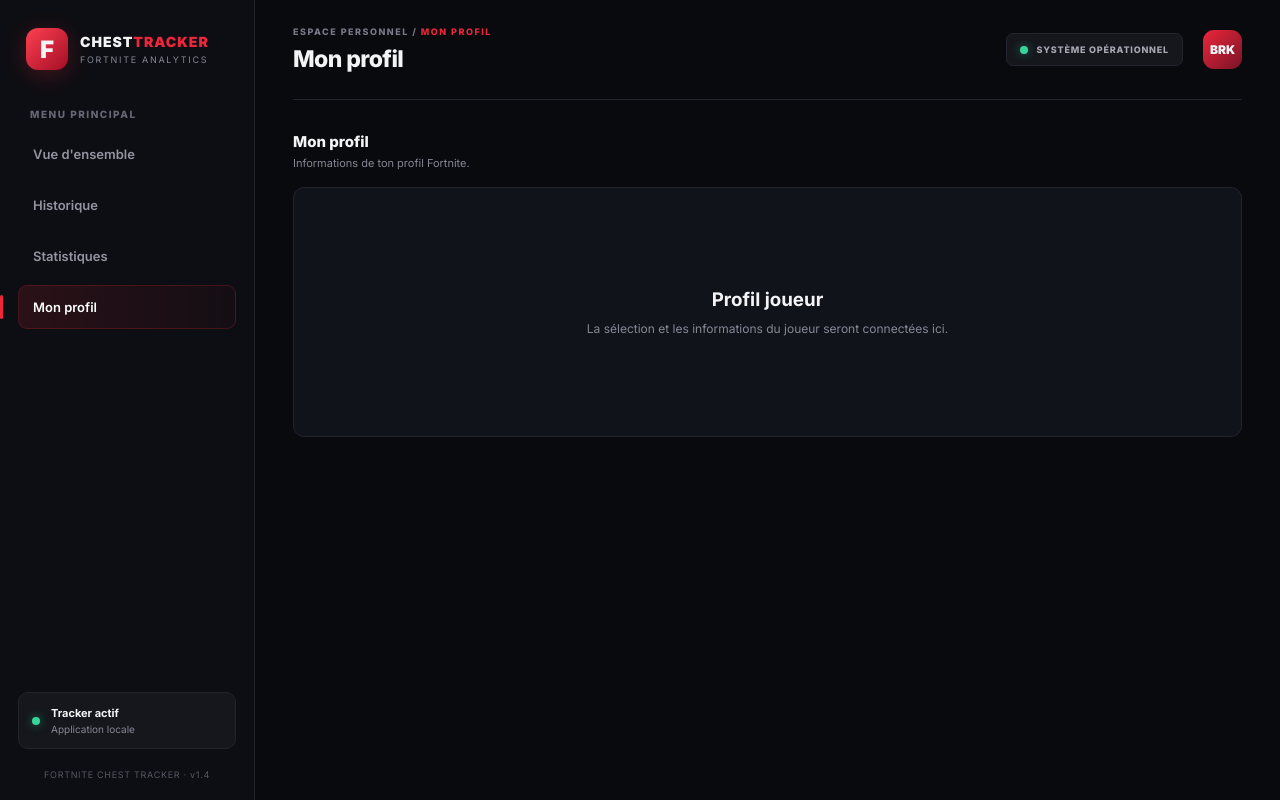
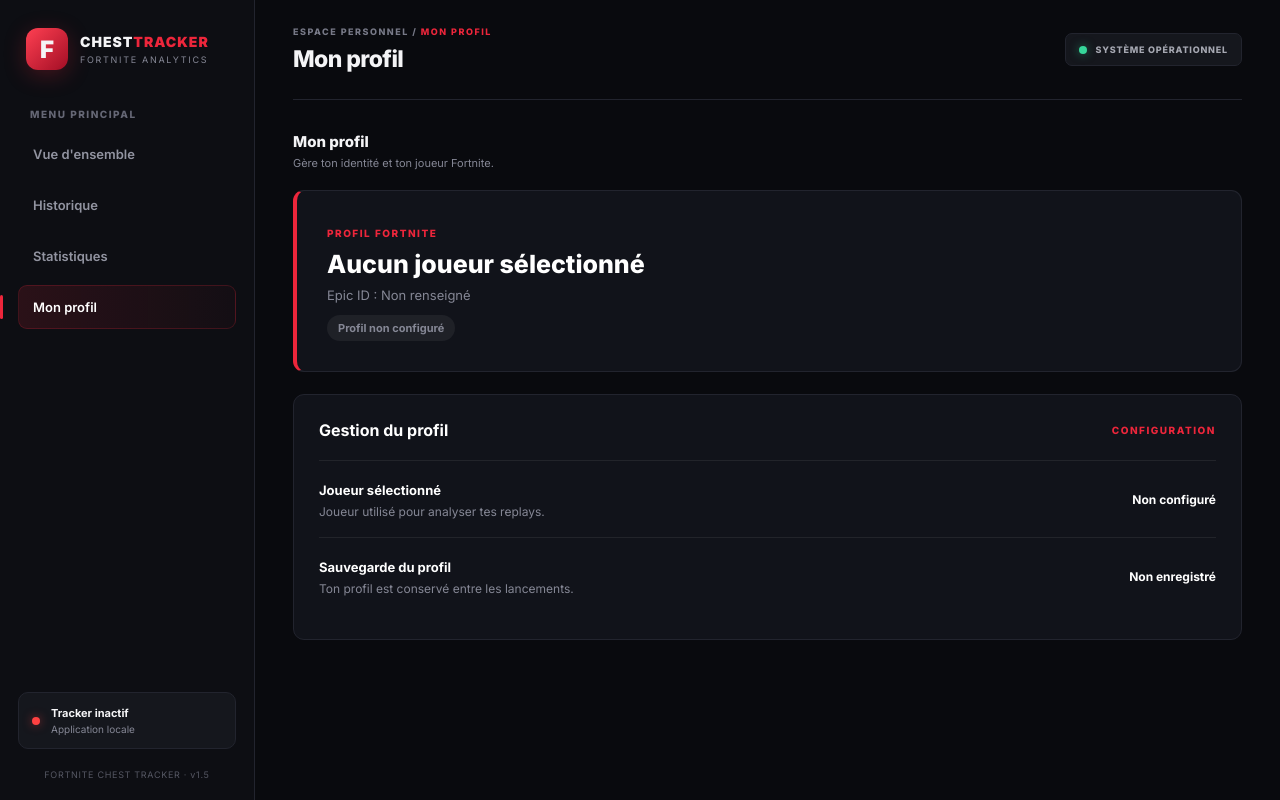
Before and after one commit to BRK609/Fortnite-Chest-Tracker, a plain HTML site: page app/Web/index.html in a window 1280 px wide. Both pictures are taken after a click on the button "Mon profil". Drawn offline with Linux system fonts and the light colour scheme.

Commit message:
Release v1.5 - Remove legacy WinForms UI

```diff
--- a/app/Web/app.js
+++ b/app/Web/app.js
@@ -45,6 +45,18 @@ navigationButtons.forEach(button => {
 // DONNÉES DE L'APPLICATION
 // =====================================================
 
+function updateSidebarTracker(running) {
+    const status = document.getElementById("sidebar-tracker-status");
+    const dot = document.querySelector(".status-dot");
+
+    if (status) {
+        status.textContent = running ? "Tracker actif" : "Tracker inactif";
+    }
+
+    if (dot) {
+        dot.classList.toggle("active", running);
+    }
+}
 
 function updateDashboard(data) {
     if (!data) return;
@@ -54,9 +66,28 @@ function updateDashboard(data) {
     setText("total", formatNumber(data.opened + data.destroyed));
     setText("games", formatNumber(data.games));
 
-    if (data.playerName) {
-        setText("player-name", data.playerName);
-    }
+    // Profil Fortnite
+    const username = data.playerName || "Aucun joueur sélectionné";
+    const epicId = data.epicId || "Epic ID indisponible";
+    const profileSaved = data.profileSaved === true;
+
+    setText("player-name", username);
+    setText("profile-username", username);
+    setText("profile-epic-id", "Epic ID : " + epicId);
+    setText(
+        "profile-current-player",
+        data.playerName && data.playerName !== "Aucun joueur sélectionné"
+            ? "Sélectionné"
+            : "Non configuré"
+    );
+    setText(
+        "profile-save-status",
+        profileSaved ? "Enregistré" : "Non enregistré"
+    );
+    setText(
+        "profile-status",
+        profileSaved ? "Profil configuré" : "Profil non configuré"
+    );
 
     if (data.watcherRunning !== undefined) {
         setText(
@@ -65,6 +96,7 @@ function updateDashboard(data) {
         );
 
         updateWatcherButton(data.watcherRunning);
+        updateSidebarTracker(data.watcherRunning);
     }
 
     renderRecentActivity(data.recentActivity || []);
@@ -112,7 +144,9 @@ function renderRecentActivity(activities) {
         date.className = "activity-date";
 
         const parsedDate = new Date(
-            (activity.date || "").replace(" ", "T")
+            (activity.date || "").endsWith("Z")
+                ? activity.date
+                : (activity.date || "").replace(" ", "T") + "Z"
         );
 
         date.textContent = Number.isNaN(parsedDate.getTime())
@@ -219,6 +253,7 @@ if (window.chrome?.webview) {
 
         if (message.type === "watcherState") {
             updateWatcherButton(message.running);
+            updateSidebarTracker(message.running);
 
             setText(
                 "tracker-status",
@@ -245,6 +280,12 @@ navigateTo("dashboard");
 // =====================================================
 // SÉLECTION DU JOUEUR
 // =====================================================
+
+// Bouton de changement de joueur depuis le profil
+document.getElementById("profile-change-player")
+    ?.addEventListener("click", () => {
+        notifyHost("profileChangePlayer");
+    });
 
 let selectedPlayerIndex = null;
 
--- a/app/Web/index.html
+++ b/app/Web/index.html
@@ -41,11 +41,11 @@
             <div class="connection">
                 <span class="status-dot"></span>
                 <div>
-                    <strong>Tracker actif</strong>
+                    <strong id="sidebar-tracker-status">Tracker inactif</strong>
                     <small>Application locale</small>
                 </div>
             </div>
-            <div class="version">FORTNITE CHEST TRACKER · v1.4</div>
+            <div class="version">FORTNITE CHEST TRACKER · v1.5</div>
         </div>
     </aside>
 
@@ -58,7 +58,6 @@
             </div>
             <div class="top-actions">
                 <div class="live-badge"><span></span> SYSTÈME OPÉRATIONNEL</div>
-                <div class="avatar">BRK</div>
             </div>
         </header>
 
@@ -140,7 +139,6 @@
                             <p>Ton compte sélectionné</p>
                         </div>
                     </div>
-                    <div class="player-avatar">BRK</div>
                     <h2 id="player-name">Joueur non sélectionné</h2>
                     <span class="player-label">PROFIL FORTNITE</span>
                     <div class="player-divider"></div>
@@ -324,12 +322,48 @@
             <div class="section-heading">
                 <div>
                     <h3>Mon profil</h3>
-                    <p>Informations de ton profil Fortnite.</p>
+                    <p>Gère ton identité et ton joueur Fortnite.</p>
                 </div>
             </div>
-            <div class="panel placeholder-panel">
-                <h3>Profil joueur</h3>
-                <p>La sélection et les informations du joueur seront connectées ici.</p>
+
+            <div class="profile-layout">
+
+                <div class="panel profile-identity">
+
+                    <div class="profile-identity-info">
+                        <span class="profile-label">PROFIL FORTNITE</span>
+                        <h2 id="profile-username">Aucun joueur sélectionné</h2>
+                        <p id="profile-epic-id">Epic ID : Non renseigné</p>
+
+                        <span class="profile-status" id="profile-status">
+                            Profil non configuré
+                        </span>
+                    </div>
+                </div>
+
+                <div class="panel profile-management">
+                    <div class="profile-panel-heading">
+                        <h3>Gestion du profil</h3>
+                        <span>CONFIGURATION</span>
+                    </div>
+
+                    <div class="profile-info-row">
+                        <div>
+                            <strong>Joueur sélectionné</strong>
+                            <p>Joueur utilisé pour analyser tes replays.</p>
+                        </div>
+                        <span id="profile-current-player">Non configuré</span>
+                    </div>
+
+                    <div class="profile-info-row">
+                        <div>
+                            <strong>Sauvegarde du profil</strong>
+                            <p>Ton profil est conservé entre les lancements.</p>
+                        </div>
+                        <span id="profile-save-status">Non enregistré</span>
+                    </div>
+                </div>
+
             </div>
         </section>
 
--- a/app/Web/style.css
+++ b/app/Web/style.css
@@ -163,7 +163,20 @@ nav {
     padding: 13px;
 }
 
-.status-dot,
+.status-dot {
+    width: 8px;
+    height: 8px;
+    background: #ff4141;
+    border-radius: 50%;
+    box-shadow: 0 0 10px #ff414180;
+    transition: background 0.2s, box-shadow 0.2s;
+}
+
+.status-dot.active {
+    background: var(--green);
+    box-shadow: 0 0 10px #36d69a80;
+}
+
 .live-badge span {
     width: 8px;
     height: 8px;
@@ -481,6 +494,7 @@ nav {
 
 .player-panel {
     text-align: center;
+    padding-top: 24px;
 }
 
 .player-panel .panel-heading {
@@ -497,6 +511,7 @@ nav {
 
 .player-panel h2 {
     font-size: 15px;
+    margin-top: 28px;
 }
 
 .player-label {
@@ -1183,3 +1198,146 @@ nav {
         padding: 10px;
     }
 }
+
+/* =====================================================
+   PAGE MON PROFIL
+===================================================== */
+
+.profile-layout {
+    display: flex;
+    flex-direction: column;
+    gap: 22px;
+    margin-top: 20px;
+}
+
+.profile-identity {
+    display: flex;
+    align-items: center;
+    gap: 25px;
+    padding: 30px;
+    min-height: 170px;
+    border-left: 4px solid var(--red);
+}
+
+.profile-avatar {
+    width: 95px;
+    height: 95px;
+    min-width: 95px;
+    display: flex;
+    align-items: center;
+    justify-content: center;
+    border-radius: 18px;
+    background: rgba(255, 50, 65, 0.12);
+    border: 1px solid rgba(255, 50, 65, 0.35);
+    color: var(--red);
+    font-size: 30px;
+    font-weight: 800;
+}
+
+.profile-identity-info {
+    flex: 1;
+    min-width: 0;
+}
+
+.profile-label,
+.profile-panel-heading span {
+    color: var(--red);
+    font-size: 10px;
+    font-weight: 800;
+    letter-spacing: 1.5px;
+}
+
+.profile-identity-info h2 {
+    margin: 8px 0;
+    color: white;
+    font-size: 25px;
+    font-weight: 750;
+}
+
+.profile-identity-info p {
+    margin: 0 0 12px;
+    color: var(--muted);
+    font-size: 13px;
+    overflow-wrap: anywhere;
+}
+
+.profile-status {
+    display: inline-flex;
+    align-items: center;
+    padding: 6px 11px;
+    border-radius: 20px;
+    background: rgba(255, 255, 255, 0.06);
+    color: var(--muted);
+    font-size: 11px;
+    font-weight: 700;
+}
+
+.profile-management {
+    padding: 25px;
+}
+
+.profile-panel-heading {
+    display: flex;
+    align-items: center;
+    justify-content: space-between;
+    gap: 15px;
+    margin-bottom: 20px;
+}
+
+.profile-panel-heading h3 {
+    margin: 0;
+    color: white;
+    font-size: 16px;
+}
+
+.profile-info-row {
+    display: flex;
+    justify-content: space-between;
+    align-items: center;
+    gap: 20px;
+    padding: 18px 0;
+    border-top: 1px solid rgba(255, 255, 255, 0.07);
+}
+
+.profile-info-row strong {
+    color: white;
+    font-size: 13px;
+}
+
+.profile-info-row p {
+    margin: 5px 0 0;
+    color: var(--muted);
+    font-size: 12px;
+}
+
+.profile-info-row > span {
+    color: white;
+    font-size: 12px;
+    font-weight: 700;
+    text-align: right;
+}
+
+#profile-change-player {
+    margin-top: 20px;
+}
+
+@media (max-width: 650px) {
+    .profile-identity {
+        flex-wrap: wrap;
+        padding: 20px;
+    }
+
+    .profile-identity-info {
+        flex-basis: 100%;
+    }
+
+    .profile-info-row {
+        align-items: flex-start;
+        flex-direction: column;
+        gap: 8px;
+    }
+
+    .profile-info-row > span {
+        text-align: left;
+    }
+}
```
Also changed, not shown: 3 other files.
